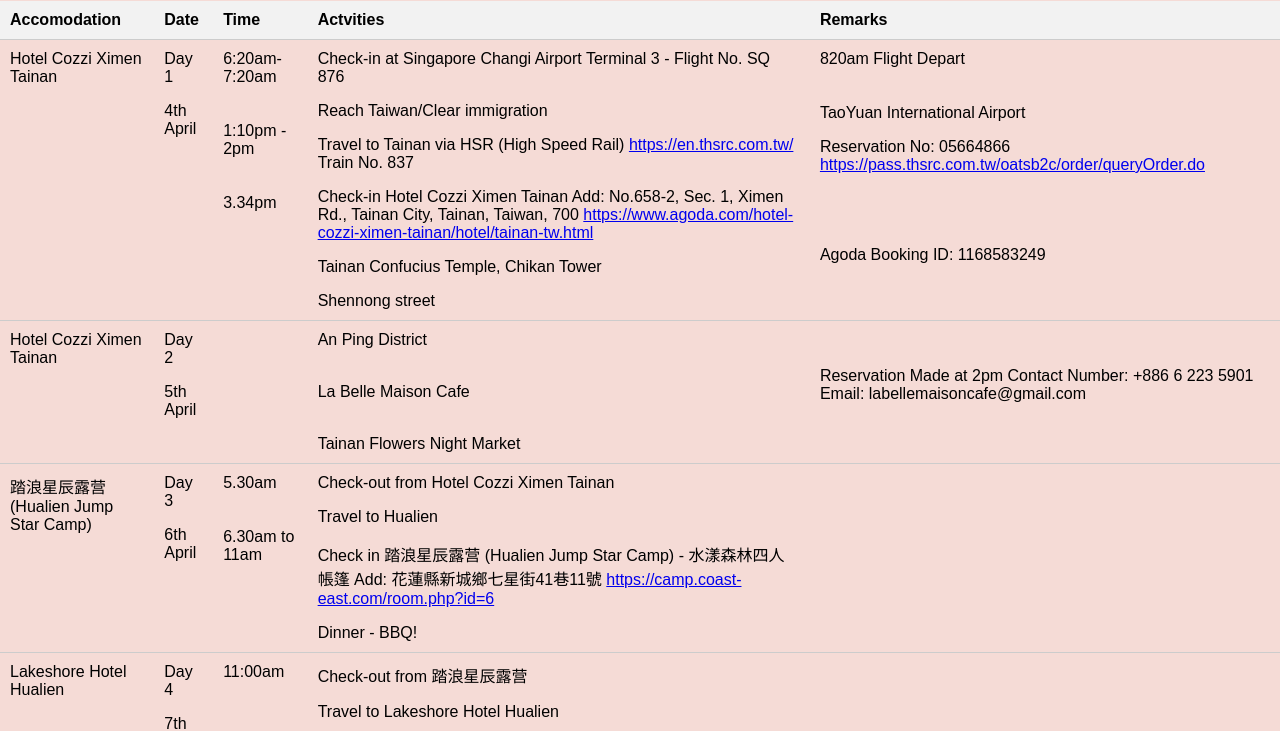
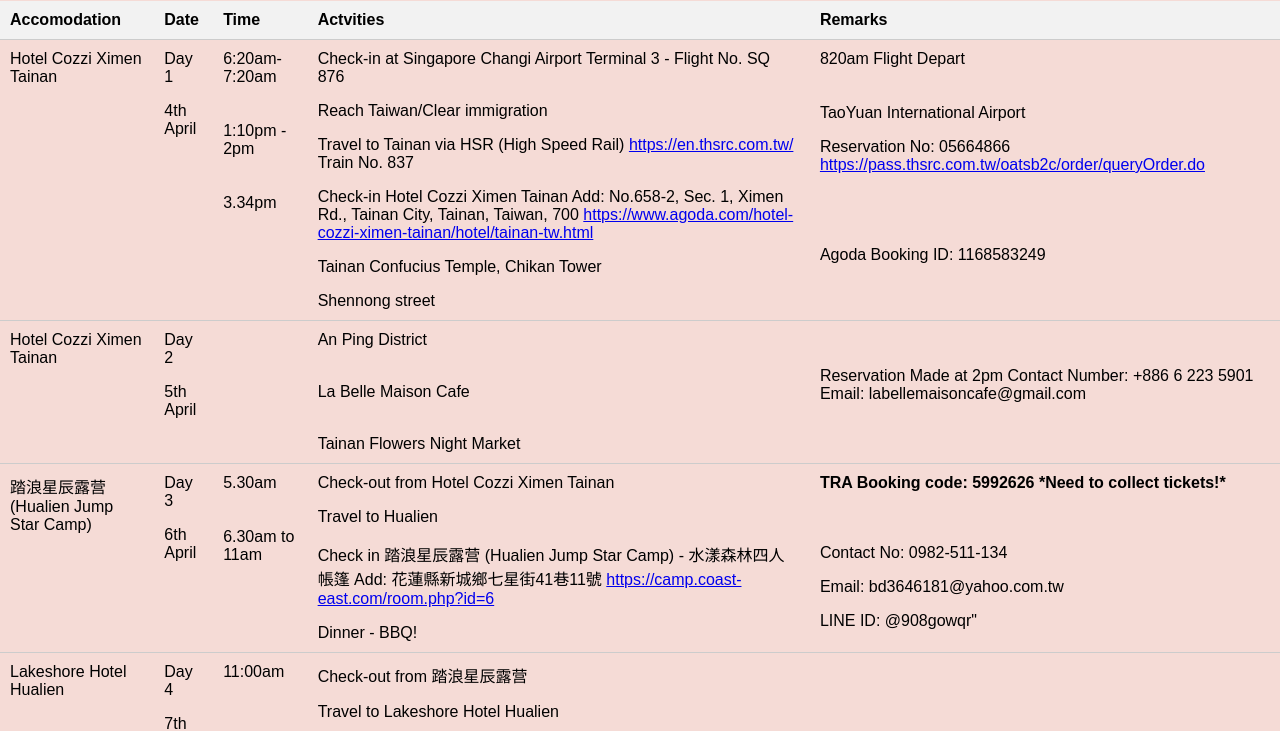
Before and after one commit to jaredtcy/jsss, a plain HTML site: page index.html in a window 1280 px wide. Shown: the part 79-810 px from the top of the page. Drawn offline with Linux system fonts and the light colour scheme.

Commit message:
Update index.html

```diff
--- a/index.html
+++ b/index.html
@@ -80,7 +80,11 @@ Check in 踏浪星辰露营 (Hualien Jump Star Camp) - 水漾森林四人帳篷
 Add: 花蓮縣新城鄉七星街41巷11號
   <a href="https://camp.coast-east.com/room.php?id=6"> https://camp.coast-east.com/room.php?id=6</a></p>
 Dinner - BBQ!</td>
-            <td> </td>
+            <td><b>TRA Booking code:  5992626
+*Need to collect tickets!*</p><br><br></b>
+Contact No: 0982-511-134</p>
+Email: bd3646181@yahoo.com.tw</p>
+LINE ID: @908gowqr" </td>
         </tr>
 
                <tr>
```
